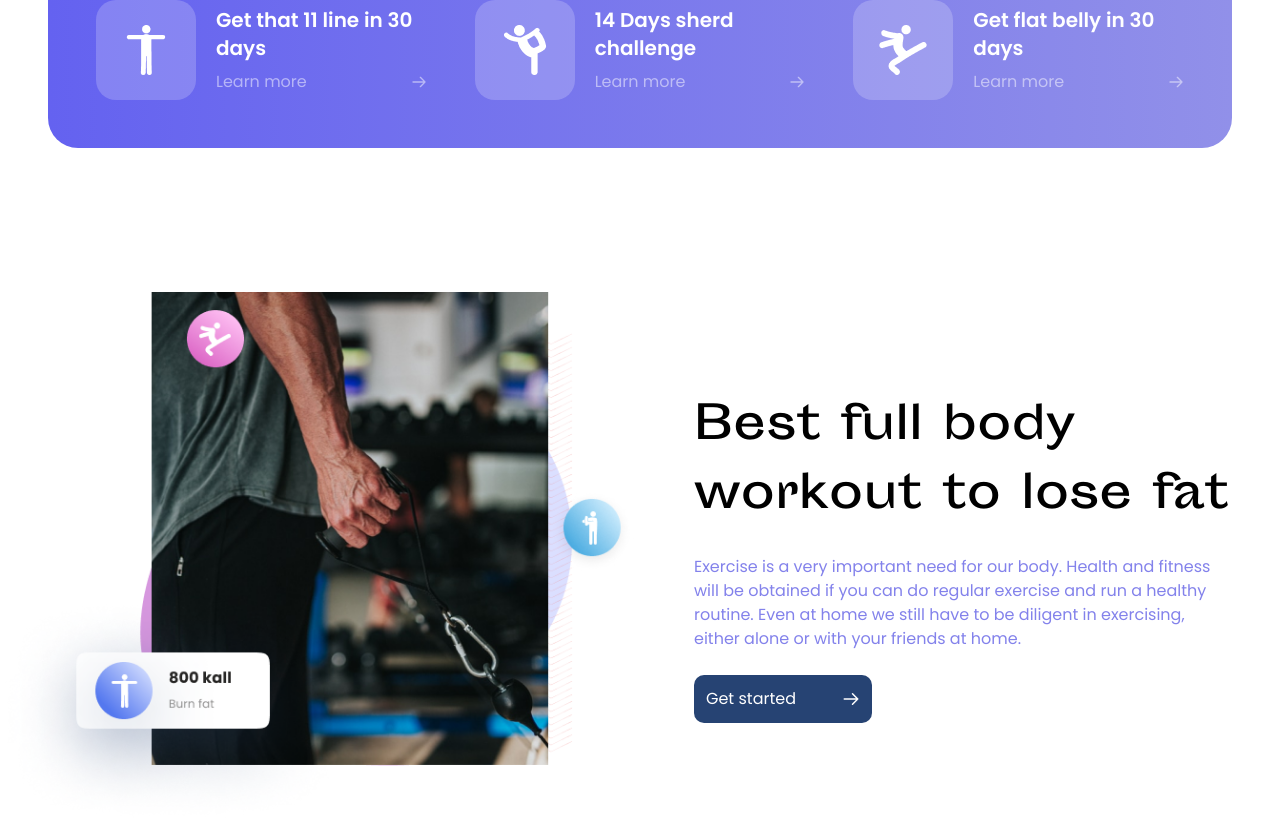
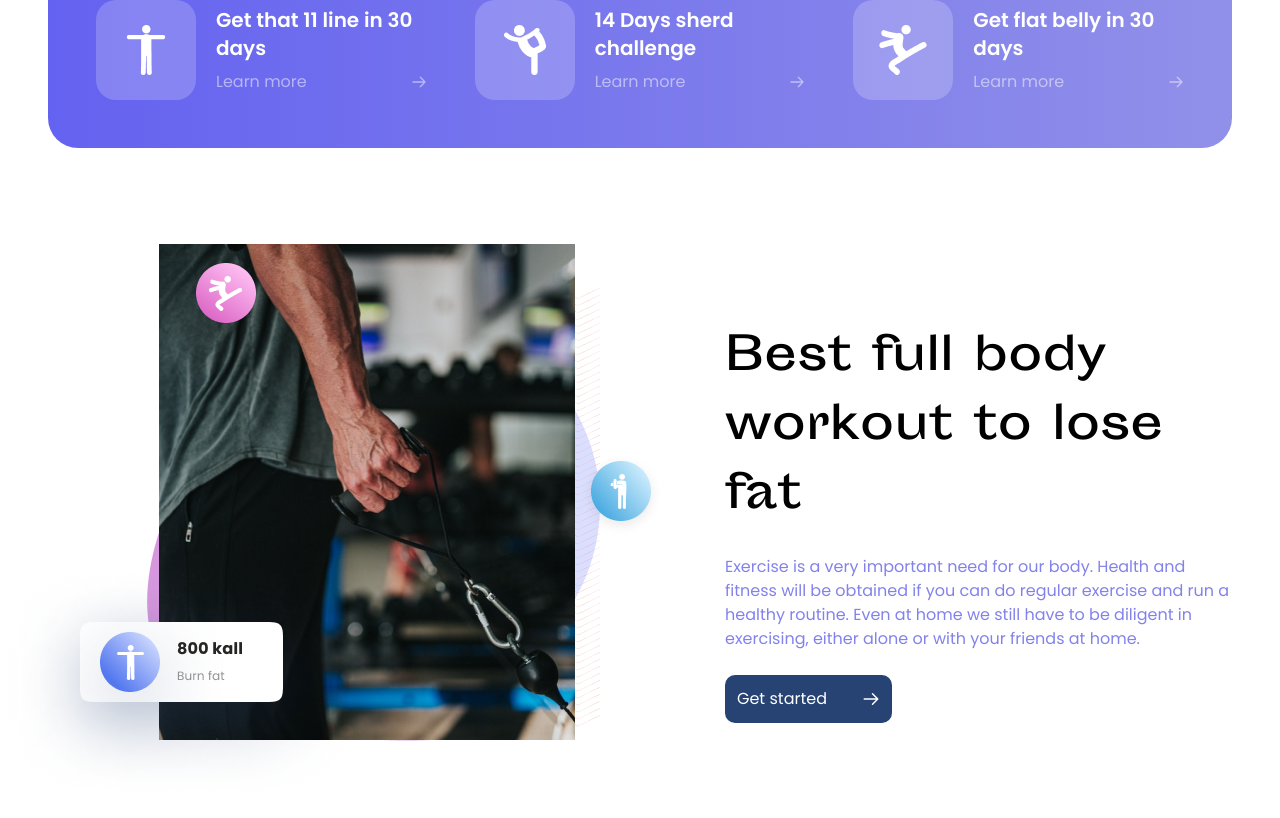
Before and after one commit to osama2kabdullah/gym-baran-abdullah, a Next.js app: page / in a window 1280 px wide. Shown: the part 1286-2104 px from the top of the page. Built offline with nearby package versions, Linux system fonts and the light colour scheme.

Commit message:
solve all issue: ready to deploy

```diff
--- a/components/HeroSecond.tsx
+++ b/components/HeroSecond.tsx
@@ -5,15 +5,8 @@ import secondHero from "../public/secondHero.png";
 
 const HeroSecond = () => {
   return (
-    <div className="pt-12 lg:grid-cols-2 gap-3 items-center grid grid-cols-1">
-      <Image
-        src={secondHero}
-        alt="gym baran"
-        // width={600} // automatically provided
-        // height={500} automatically provided
-        // blurDataURL="data:..." automatically provided
-        // placeholder="blur" // Optional blur-up while loading
-      />
+    <div className="flex-col-reverse lg:flex lg:flex-row-reverse gap-3 items-center justify between">
+
       <div className="lg:p-12 p-6">
       <HeroText
         para={
@@ -22,6 +15,11 @@ const HeroSecond = () => {
         head={"Best full body workout to lose fat"}
       />
       </div>
+
+      <Image
+        src={secondHero}
+        alt="gym baran"
+      />
     </div>
   );
 };
--- a/pages/index.tsx
+++ b/pages/index.tsx
@@ -16,7 +16,7 @@ export default function Home() {
   return (
     <>
       <Head>
-        <title>Gym Baran</title>
+        <title>Home - Gym Baran</title>
         <meta name="description" content="Develop by Md abdullah" />
         <meta name="viewport" content="width=device-width, initial-scale=1" />
         <link rel="icon" href="/favicon.ico" />
```
